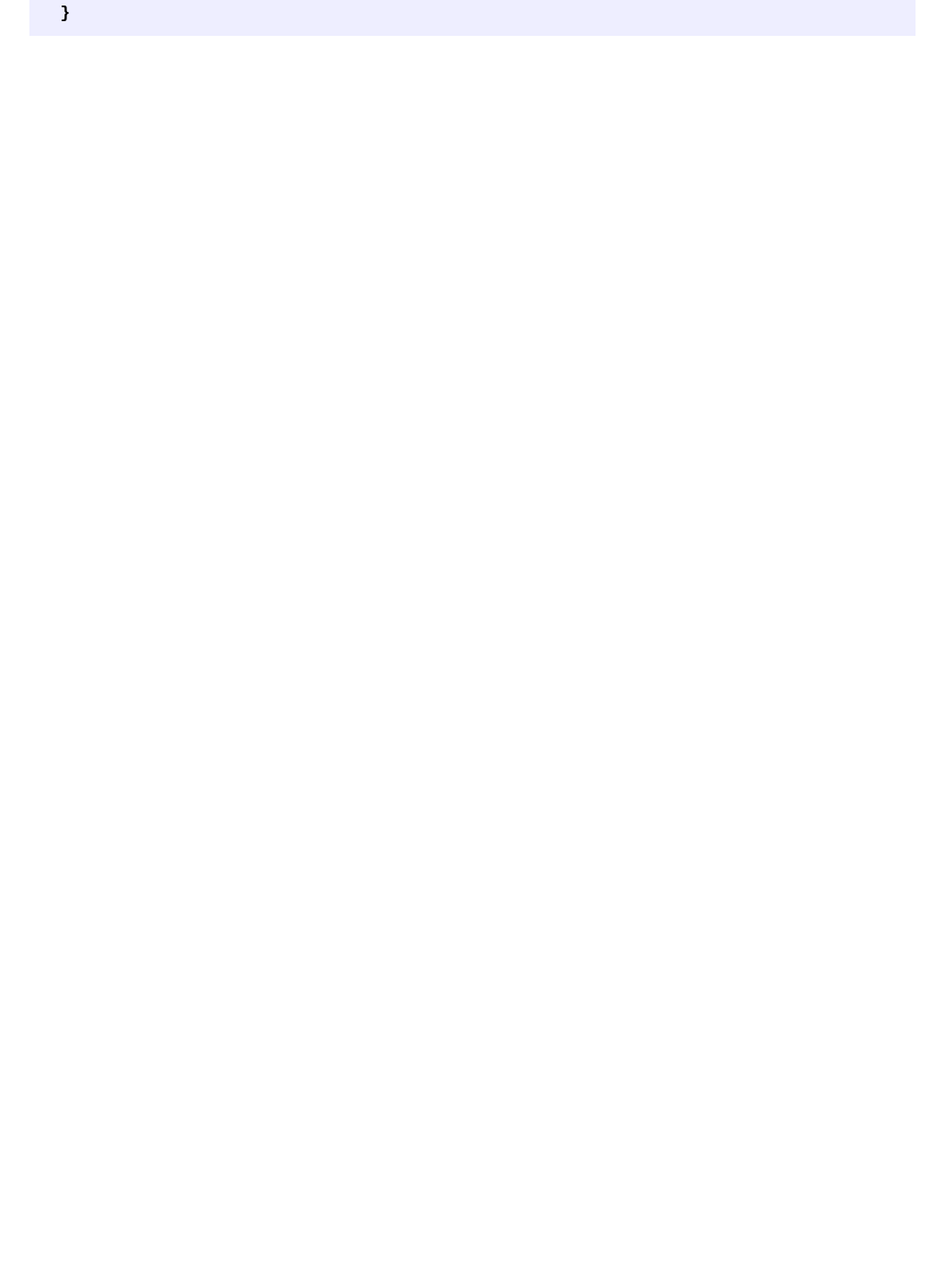
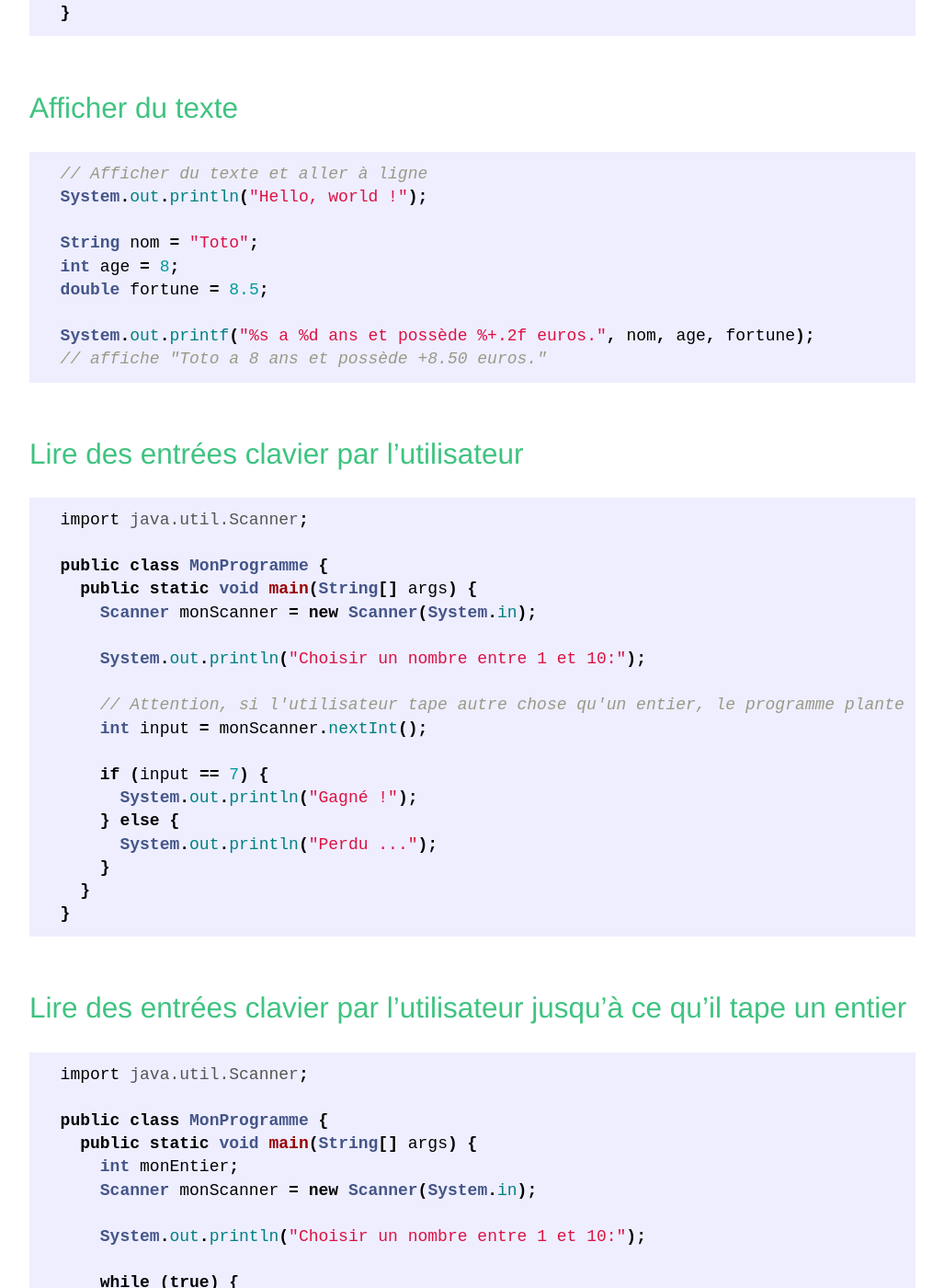
Before and after one commit to Kehrlann/cours-java-info1, a Jekyll site: the page built from _posts/2018-10-02-syntaxe-de-base.markdown, in a window 1280 px wide and 1400 px high, scrolled down 427 px. Shown: the whole window at 92% size, without its empty margins (126-1153 px from the left). Built offline with Jekyll 4.4.1, drawn with Linux system fonts in a browser that asks for light colours; before the commit the page ends 900 px from its top, so only the background shows below that; some of the changed text lies outside the part shown.

Commit message:
Quelques exemples en plus pour la semaine 1

````diff
--- a/_posts/2018-10-02-syntaxe-de-base.markdown
+++ b/_posts/2018-10-02-syntaxe-de-base.markdown
@@ -13,3 +13,73 @@ date: 2018-10-02 01:00
     }
   }
 ```
+
+## Afficher du texte
+
+```java
+  // Afficher du texte et aller à ligne
+  System.out.println("Hello, world !");
+
+  String nom = "Toto";
+  int age = 8;
+  double fortune = 8.5;
+
+  System.out.printf("%s a %d ans et possède %+.2f euros.", nom, age, fortune);
+  // affiche "Toto a 8 ans et possède +8.50 euros."
+```
+
+## Lire des entrées clavier par l'utilisateur
+
+```java
+  import java.util.Scanner;
+
+  public class MonProgramme {
+    public static void main(String[] args) {
+      Scanner monScanner = new Scanner(System.in);
+
+      System.out.println("Choisir un nombre entre 1 et 10:");
+
+      // Attention, si l'utilisateur tape autre chose qu'un entier, le programme plante
+      int input = monScanner.nextInt();
+
+      if (input == 7) {
+        System.out.println("Gagné !");
+      } else {
+        System.out.println("Perdu ...");
+      }
+    }
+  }
+```
+
+## Lire des entrées clavier par l'utilisateur jusqu'à ce qu'il tape un entier
+
+```java
+  import java.util.Scanner;
+
+  public class MonProgramme {
+    public static void main(String[] args) {
+      int monEntier;
+      Scanner monScanner = new Scanner(System.in);
+
+      System.out.println("Choisir un nombre entre 1 et 10:");
+
+      while (true) {
+        if (monScanner.hasNextInt()) {
+          // Si l'entrée est un entier, le stocker dans monEntier et arrêter la boucle
+          monEntier = monScanner.nextInt();
+          break;
+        }
+
+        // Sinon, lire la ligne, la jeter, et afficher un message à l'utilisateur
+        monScanner.nextLine();
+        System.out.println("Ceci n'est pas un entier ...");
+      }
+
+      if (input == 7) {
+        System.out.println("Gagné !");
+      } else {
+        System.out.println("Perdu ...");
+      }
+    }
+  }
+```
````
